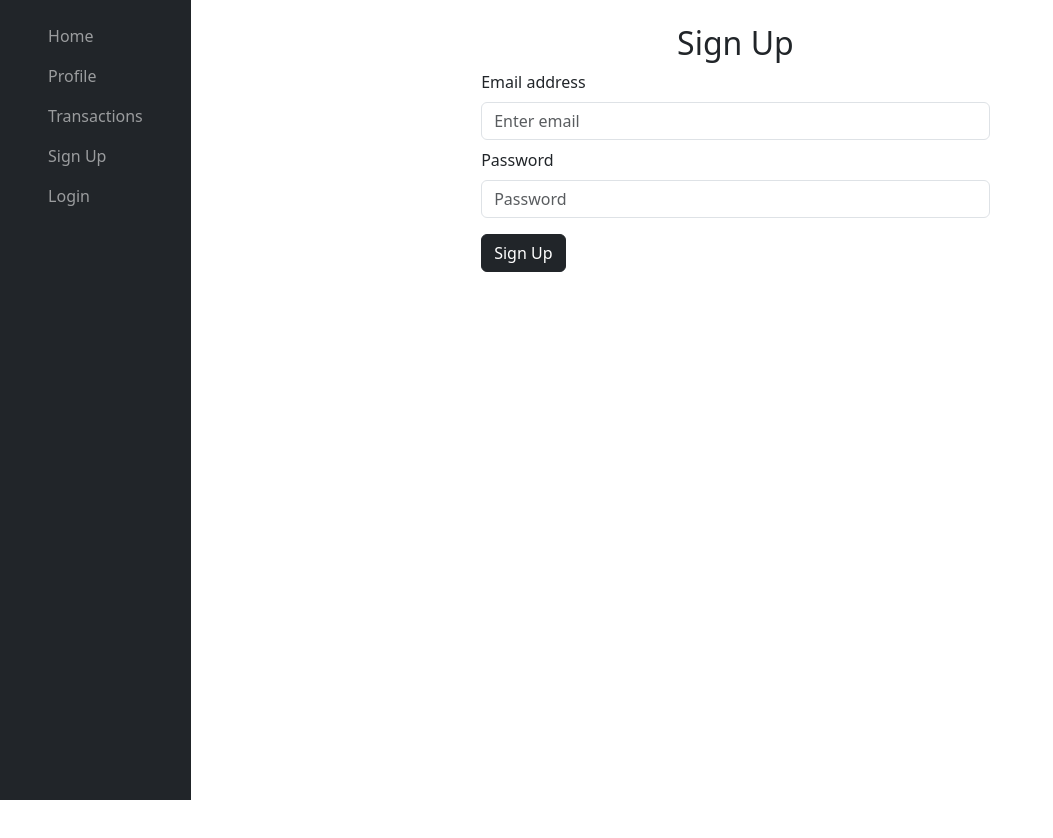
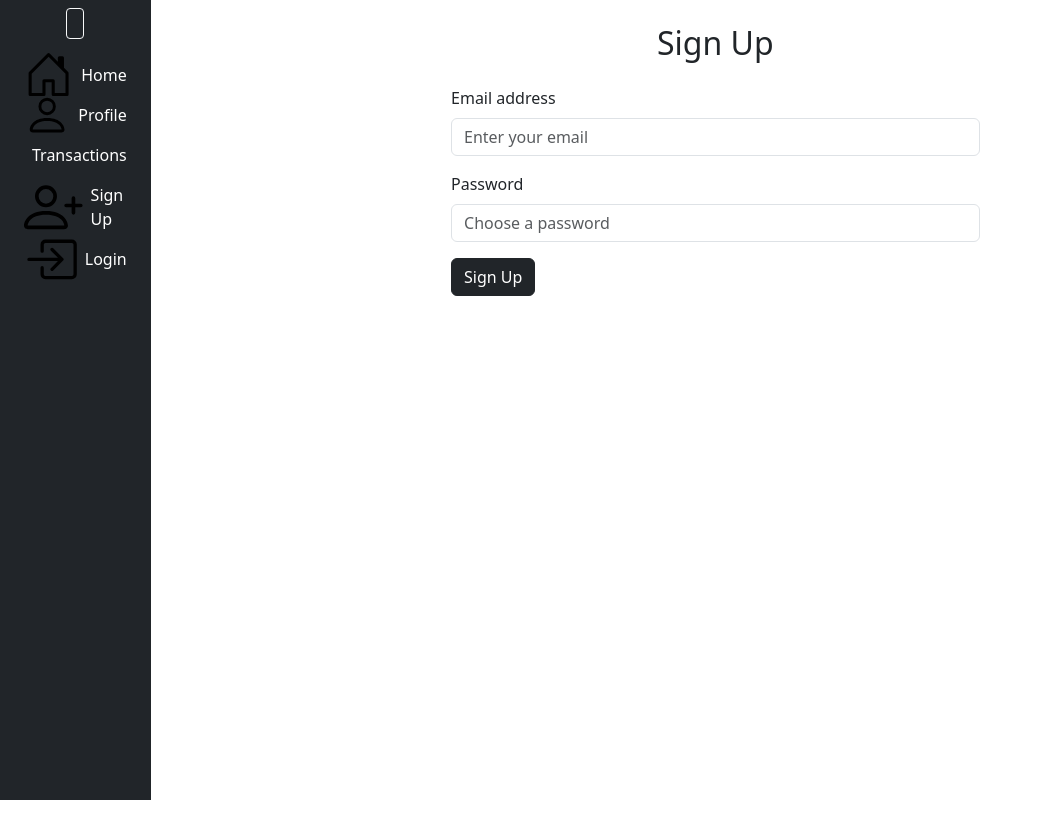
Before and after one commit to mnm-bywallof/client-react-tsx-webapp, a React (Create React App) app: page /signup in a window 1280 px wide. Shown: the top 838 px of the page, without its empty margins (0-1053 px from the left). Built offline with nearby package versions, Linux system fonts and the light colour scheme; no server answers.

Commit message:
changed side nav and fixed signup issues

```diff
--- a/package.json
+++ b/package.json
@@ -16,6 +16,7 @@
     "qrcode.react": "^4.2.0",
     "react": "^19.1.0",
     "react-bootstrap": "^2.10.9",
+    "react-bootstrap-icons": "^1.11.5",
     "react-dom": "^19.1.0",
     "react-router-dom": "^7.4.1",
     "react-scripts": "5.0.1",
--- a/src/App.css
+++ b/src/App.css
@@ -36,3 +36,62 @@
     transform: rotate(360deg);
   }
 }
+
+.sidebar {
+  width: 220px;
+  transition: width 0.3s ease;
+  overflow: hidden;
+}
+
+.sidebar.collapsed {
+  width: 60px;
+}
+
+.sidebar .nav-link {
+  white-space: nowrap;
+  overflow: hidden;
+  text-overflow: ellipsis;
+  transition: opacity 0.2s ease;
+  opacity: 1;
+}
+
+.sidebar.collapsed .nav-link {
+  opacity: 0;
+  pointer-events: none;
+}
+
+.sidebar .menu-header {
+  font-size: 1.25rem;
+  margin-bottom: 1rem;
+  transition: opacity 0.2s ease;
+  opacity: 1;
+}
+
+.sidebar.collapsed .menu-header {
+  opacity: 0;
+}
+
+
+.custom-sidebar .toggle-btn {
+  margin-left: auto;
+}
+
+.custom-sidebar {
+  width: 220px;
+  transition: width 0.3s ease;
+  overflow: hidden;
+}
+
+.custom-sidebar.collapsed {
+  width: 60px;
+}
+
+.custom-sidebar .nav-link {
+  padding: 10px 12px;
+  font-size: 0.95rem;
+  white-space: nowrap;
+}
+
+.custom-sidebar .nav-link svg {
+  font-size: 100.2rem;
+}
--- a/src/components/Layout.tsx
+++ b/src/components/Layout.tsx
@@ -1,22 +1,65 @@
-import { Container, Nav, Navbar } from 'react-bootstrap';
+import { useState } from 'react';
+import { Container, Nav, Button } from 'react-bootstrap';
 import { Link } from 'react-router-dom';
-import { useAuth } from '../context/AuthContext';
+import { useAuth } from '../context/AuthContext'; // Custom hook to get user and logout method from Auth context
+import {
+  List,
+  HouseDoor,
+  Person,
+  Receipt,
+  BoxArrowInRight,
+  BoxArrowRight,
+  PersonPlus
+} from 'react-bootstrap-icons';
 
 const Layout: React.FC<{ children: React.ReactNode }> = ({ children }) => {
-  const { user, logout } = useAuth();
+  const { user, logout } = useAuth(); // Get current user info and logout function
+  const [collapsed, setCollapsed] = useState(false); // State to track if sidebar is collapsed
+
+
+  const toggleSidebar = () => setCollapsed(!collapsed);
 
   return (
     <div className="d-flex">
-      <Navbar bg="dark" variant="dark" className="flex-column vh-100 p-3" style={{ width: '220px' }}>
-        <Nav className="flex-column">
-          <Nav.Link as={Link} to="/">Home</Nav.Link>
-          <Nav.Link as={Link} to="/profile">Profile</Nav.Link>
-          <Nav.Link as={Link} to="/transactions">Transactions</Nav.Link>
-          {!user && <Nav.Link as={Link} to="/signup">Sign Up</Nav.Link>}
-          {user ? <Nav.Link onClick={logout}>Logout</Nav.Link> : <Nav.Link as={Link} to="/login">Login</Nav.Link>}
+      <div className={`custom-sidebar bg-dark text-white d-flex flex-column vh-100 ${collapsed ? 'collapsed' : ''}`}>
+        <div className="sidebar-header d-flex justify-content-center p-2">
+          <Button variant="outline-light" size="sm" onClick={toggleSidebar} className="toggle-btn">
+            <List />
+          </Button>
+        </div>
+        <Nav className="flex-column p-2">
+          <Nav.Link as={Link} to="/" className="text-white d-flex align-items-center">
+            <HouseDoor className="me-2" />
+            {!collapsed && 'Home'}
+          </Nav.Link>
+          <Nav.Link as={Link} to="/profile" className="text-white d-flex align-items-center">
+            <Person className="me-2" />
+            {!collapsed && 'Profile'}
+          </Nav.Link>
+          <Nav.Link as={Link} to="/transactions" className="text-white d-flex align-items-center">
+            <Receipt className="me-2" />
+            {!collapsed && 'Transactions'}
+          </Nav.Link>
+          {!user && (
+            <Nav.Link as={Link} to="/signup" className="text-white d-flex align-items-center">
+              <PersonPlus className="me-2" />
+              {!collapsed && 'Sign Up'}
+            </Nav.Link>
+          )}
+          {user ? (
+            <Nav.Link onClick={logout} className="text-white d-flex align-items-center">
+              <BoxArrowRight className="me-2" />
+              {!collapsed && 'Logout'}
+            </Nav.Link>
+          ) : (
+            <Nav.Link as={Link} to="/login" className="text-white d-flex align-items-center">
+              <BoxArrowInRight className="me-2" />
+              {!collapsed && 'Login'}
+            </Nav.Link>
+          )}
         </Nav>
-      </Navbar>
-      <Container className="p-4">{children}</Container>
+      </div>
+      <Container className="p-4 flex-grow-1">{children}</Container>
     </div>
   );
 };
--- a/src/context/AuthContext.tsx
+++ b/src/context/AuthContext.tsx
@@ -1,7 +1,16 @@
 import { createContext, useContext, useEffect, useState } from 'react';
 import { auth, googleProvider } from '../firebase';
-import { onAuthStateChanged, signInWithPopup, signOut, User, UserCredential } from 'firebase/auth';
+import {
+  onAuthStateChanged,
+  signInWithPopup,
+  signOut,
+  signInWithEmailAndPassword,
+  createUserWithEmailAndPassword,
+  User,
+  UserCredential
+} from 'firebase/auth';
 
+// Define the type of authentication context
 interface AuthContextType {
   user: User | null;
   loginWithGoogle: () => void;
@@ -10,34 +19,39 @@ interface AuthContextType {
   logout: () => void;
 }
 
-
+// Create the context
 const AuthContext = createContext<AuthContextType | undefined>(undefined);
 
+// Create the provider component
 export const AuthProvider: React.FC<{ children: React.ReactNode }> = ({ children }) => {
   const [user, setUser] = useState<User | null>(null);
 
+  // Listen for authentication state changes
   useEffect(() => {
     const unsubscribe = onAuthStateChanged(auth, setUser);
     return () => unsubscribe();
   }, []);
 
+  // Google sign-in
   const loginWithGoogle = async () => {
     try {
       await signInWithPopup(auth, googleProvider);
     } catch (error) {
-      console.error(error);
+      console.error("Google Sign-In Error:", error);
     }
   };
 
+  // Email/password sign-in
   const loginWithEmail = async (email: string, password: string): Promise<UserCredential> => {
-    return await loginWithEmail(email, password);
+    return await signInWithEmailAndPassword(auth, email, password);
   };
 
+  // Email/password sign-up
   const registerWithEmail = async (email: string, password: string): Promise<UserCredential> => {
-    return await registerWithEmail(email, password);
+    return await createUserWithEmailAndPassword(auth, email, password);
   };
 
-
+  // Sign-out
   const logout = async () => {
     await signOut(auth);
   };
@@ -49,6 +63,7 @@ export const AuthProvider: React.FC<{ children: React.ReactNode }> = ({ children
   );
 };
 
+// Custom hook to use authentication context
 export const useAuth = () => {
   const context = useContext(AuthContext);
   if (!context) {
--- a/src/pages/SignUp.tsx
+++ b/src/pages/SignUp.tsx
@@ -1,39 +1,71 @@
 import { useState } from 'react';
 import { useAuth } from '../context/AuthContext';
-import { Container, Form, Button, Alert } from 'react-bootstrap';
+import { Container, Form, Button, Alert, Spinner } from 'react-bootstrap';
 import { useNavigate } from 'react-router-dom';
 
 const SignUp = () => {
-  const { registerWithEmail } = useAuth();
+  const { registerWithEmail } = useAuth(); // Get sign-up function from context 'AuthContext'
   const [email, setEmail] = useState('');
   const [password, setPassword] = useState('');
+
   const [error, setError] = useState('');
+  const [loading, setLoading] = useState(false); // to disable button while signing up
+
   const navigate = useNavigate();
 
   const handleSignUp = async (e: React.FormEvent) => {
     e.preventDefault();
+    setError('');
+
+    if (password.length < 6) {
+      setError('Password should be at least 6 characters');
+      return;
+    }
+
     try {
-      await registerWithEmail(email, password);
-      navigate('/profile');
-    } catch (err) {
-      setError('Failed to create an account');
+      setLoading(true);
+      await registerWithEmail(email, password); // Call Firebase register function
+      navigate('/profile'); // Redirect on success
+    } catch (err: any) {
+      // Show Firebase error message if available
+      setError(err.message || 'Failed to create an account');
+    } finally {
+      setLoading(false);
     }
   };
 
   return (
     <Container className="d-flex flex-column align-items-center vh-100">
-      <h2>Sign Up</h2>
+      <h2 className="mb-4">Sign Up</h2>
+
       {error && <Alert variant="danger">{error}</Alert>}
+
       <Form onSubmit={handleSignUp} className="w-50">
-        <Form.Group controlId="formEmail">
+        <Form.Group controlId="formEmail" className="mb-3">
           <Form.Label>Email address</Form.Label>
-          <Form.Control type="email" placeholder="Enter email" value={email} onChange={(e) => setEmail(e.target.value)} required />
+          <Form.Control
+            type="email"
+            placeholder="Enter your email"
+            value={email}
+            onChange={(e) => setEmail(e.target.value)}
+            required
+          />
         </Form.Group>
-        <Form.Group controlId="formPassword" className="mt-2">
+
+        <Form.Group controlId="formPassword" className="mb-3">
           <Form.Label>Password</Form.Label>
-          <Form.Control type="password" placeholder="Password" value={password} onChange={(e) => setPassword(e.target.value)} required />
+          <Form.Control
+            type="password"
+            placeholder="Choose a password"
+            value={password}
+            onChange={(e) => setPassword(e.target.value)}
+            required
+          />
         </Form.Group>
-        <Button variant="dark" type="submit" className="mt-3">Sign Up</Button>
+
+        <Button variant="dark" type="submit" disabled={loading}>
+          {loading ? <Spinner animation="border" size="sm" /> : 'Sign Up'}
+        </Button>
       </Form>
     </Container>
   );
```
Also changed, not shown: 1 other file (tests, documents, lock files or other folders). Lines whose indentation alone changed are shown as unchanged.
